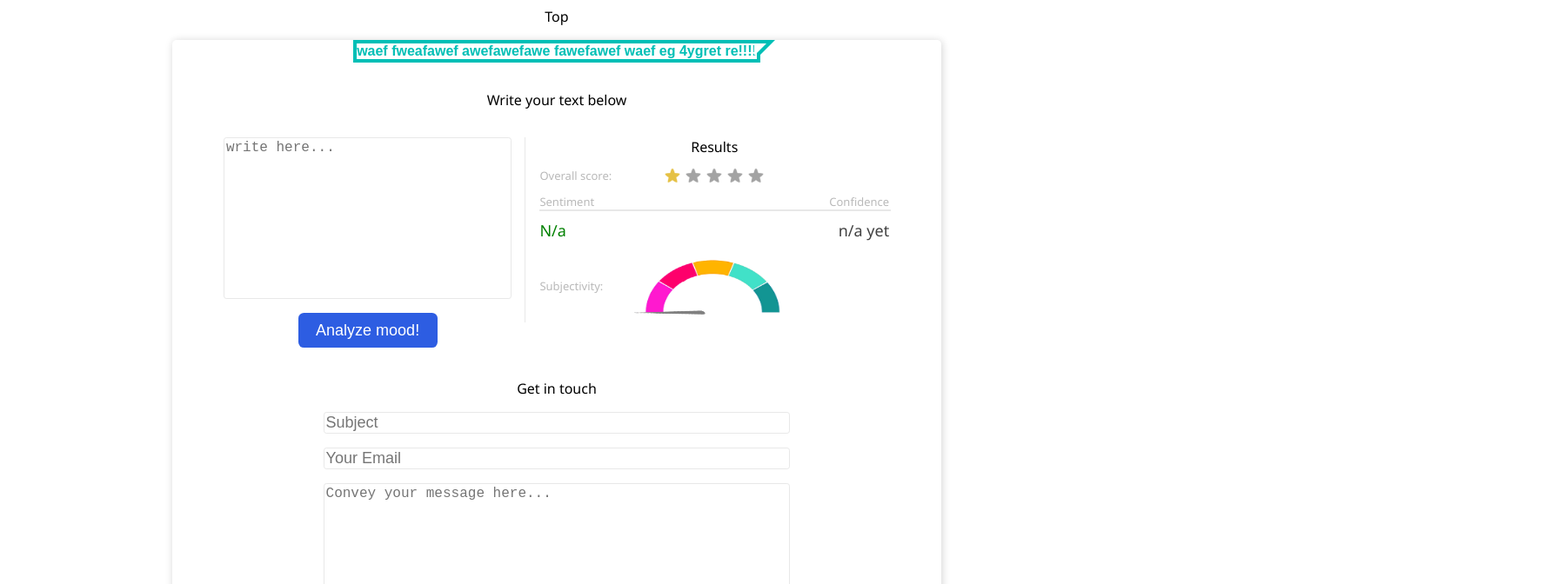
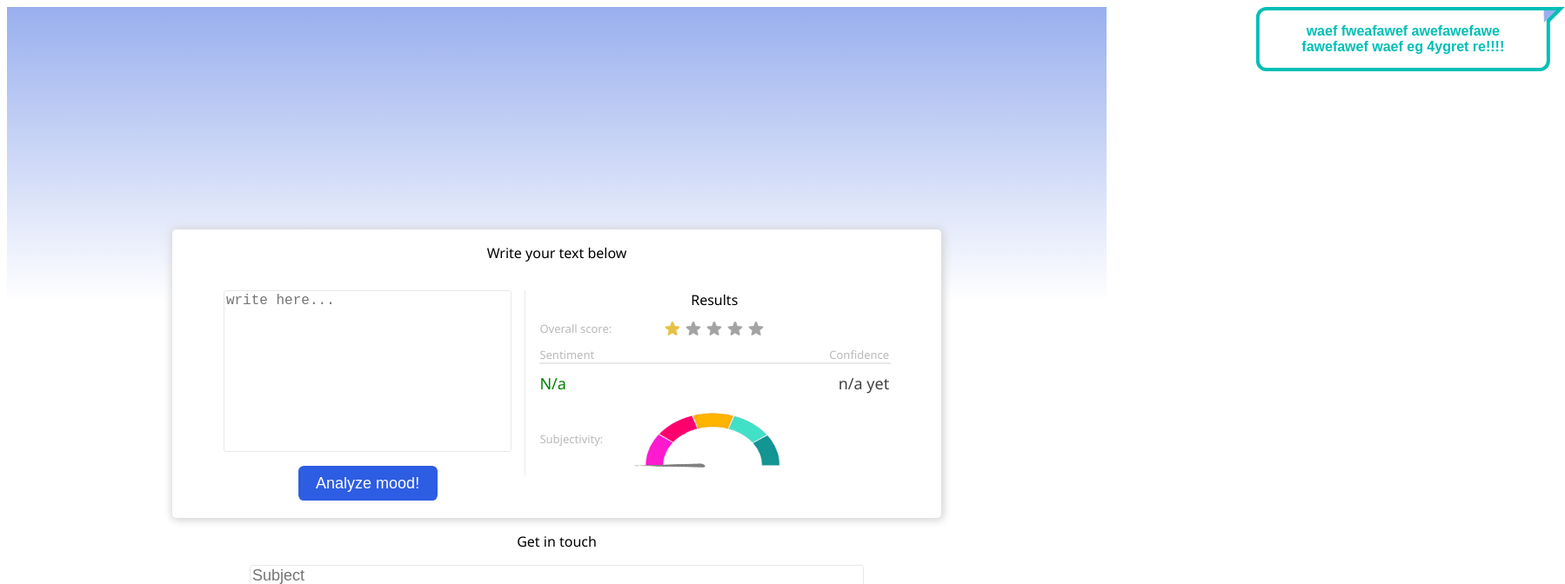
Before and after one commit to andrei-g-git/sentiment-analyzer, a React (Vite) app: page / in a window 1280 px wide. Shown: the top 672 px of the page at 87% size, 1799 px wide, since content can reach past the window. Built offline with nearby package versions, Linux system fonts and the light colour scheme.

Commit message:
add slide animation

```diff
--- a/src/components/AnalyzerMain.tsx
+++ b/src/components/AnalyzerMain.tsx
@@ -1,14 +1,12 @@
 import { connect } from 'react-redux';
-import Header from './Header';
 import AnalyzerForm from "./AnalyzerForm";
 import Results from './Results';
 import "../css/AnalyzerMain.scss";
-import Contact from './Contact';
+
 
 export const AnalyzerMain = (props: any) => {
     return (
         <div className="analyzer">
-            <Header />
             <p className="text-area-indication">
                 Write your text below
             </p>
@@ -16,9 +14,6 @@ export const AnalyzerMain = (props: any) => {
                 <AnalyzerForm />
                 <Results />
             </div>
-
-            <Contact />
-
         </div>
     );
 };
--- a/src/components/Footer.tsx
+++ b/src/components/Footer.tsx
@@ -1,9 +1,9 @@
-import React from 'react'
+import Contact from './Contact';
 
 function Footer() {
-  return (
-    <div>Footer</div>
-  )
-}
+    return (
+        <Contact />
+    );
+};
 
-export default Footer
+export default Footer;
--- a/src/components/Header.tsx
+++ /dev/null
@@ -1,9 +0,0 @@
-import SpeechBubble from "./SpeechBubble";
-
-function Header() {
-    return (
-        <SpeechBubble text="waef fweafawef awefawefawe fawefawef  waef eg 4ygret re!!!!" />
-    );
-};
-
-export default Header;
--- a/src/components/SpeechBubble.tsx
+++ b/src/components/SpeechBubble.tsx
@@ -2,7 +2,7 @@ import "../css/SpeechBubble.scss";
 
 function SpeechBubble(props: any) {
     return (
-        <div className="bubble-container right-top">
+        <div className="bubble-container right-top slide-right">
             {props.text}
         </div>
     );
--- a/src/components/Top.tsx
+++ b/src/components/Top.tsx
@@ -1,9 +1,12 @@
-import React from 'react'
+import SpeechBubble from "./SpeechBubble";
+import "../css/Top.scss";
 
 function Top() {
-  return (
-    <div>Top</div>
-  )
-}
+    return (
+        <div className="top">
+            <SpeechBubble text="waef fweafawef awefawefawe fawefawef  waef eg 4ygret re!!!!" />
+        </div>
+    );
+};
 
-export default Top
+export default Top;
--- a/src/css/AnalyzerMain.scss
+++ b/src/css/AnalyzerMain.scss
@@ -9,8 +9,9 @@
     height: 30%;
     gap: 1rem;
 
+    background-color: $standard-bg;
     border-radius: 0.3rem;
-    box-shadow: 1px 1px 10px lightgray;
+    box-shadow: 1px 1px 10px 2px lightgray;
 
     @media(max-width: map-get($breakpoints, "xl")) {
         width: 70%;
--- a/src/css/GenericButton.scss
+++ b/src/css/GenericButton.scss
@@ -1,4 +1,4 @@
-@import "../css/Variables.scss";
+@import "../css/Variables.scss"; //???
 
 .generic-button{
     display: flex;
--- a/src/css/MainComponent.scss
+++ b/src/css/MainComponent.scss
@@ -11,4 +11,6 @@
 
     width: 100%;
     height: 100%;
+
+    background: linear-gradient(to bottom, $header-bg-max 0%, #ffffff 33%);
 }
--- a/src/css/SpeechBubble.scss
+++ b/src/css/SpeechBubble.scss
@@ -1,13 +1,26 @@
+@import "./Variables.scss";
+
 .bubble-container{
-    // width: 300px;
-    // margin: 50px auto;
+    width: 300px;
     border: 4px solid #00bfb6;
-    //padding: 20px;
+    border-radius: 12px;
+    border-top-right-radius: 0px;
+    padding: 15px;
     text-align: center;
     font-weight: 900;
     color: #00bfb6;
     font-family: arial;
     position: relative;
+
+
+}
+
+.slide-right{
+    animation: slide-right 7s linear infinite;
+
+    &:hover{
+        animation-play-state: paused;
+    }
 }
 
 .right-top:before {
@@ -28,10 +41,20 @@
     width: 0px;
     height: 0px;
     position: absolute;
-    border-left: 7px solid #fff;
+    border-left: 7px solid $header-bg-max;
     border-right: 7px solid transparent;
-    border-top: 7px solid #fff;
+    border-top: 7px solid $header-bg-max;
     border-bottom: 7px solid transparent;
     right: -11px;
     top: 0;
-  }
+}
+
+@keyframes slide-right{
+    from{
+        transform: translateX(-60vw);
+    }
+
+    to{
+        transform: translateX(110vw)
+    }
+}
--- /dev/null
+++ b/src/css/Top.scss
@@ -0,0 +1,9 @@
+@import "./Variables.scss";
+
+.top{
+    height: 30vh;//400px; //30%;
+
+    @media(max-width: map-get($breakpoints, "tablet")){
+        height: 40vh; //500px; //40%;
+    }
+}
--- a/src/css/Variables.scss
+++ b/src/css/Variables.scss
@@ -2,7 +2,7 @@ $lightest-conspicuous: #e8e8e8;
 $light-text: #b9b9b9;
 $standard-button-cta: #2d5de2;
 $light-cta-text: white;
-
+$standard-bg: white;
 $header-bg-max: #99AFEE;
 
 $hover-opacity: 0.8;
```
Also changed, not shown: src/components/Top_old.tsx (added, +9 -0 lines).
